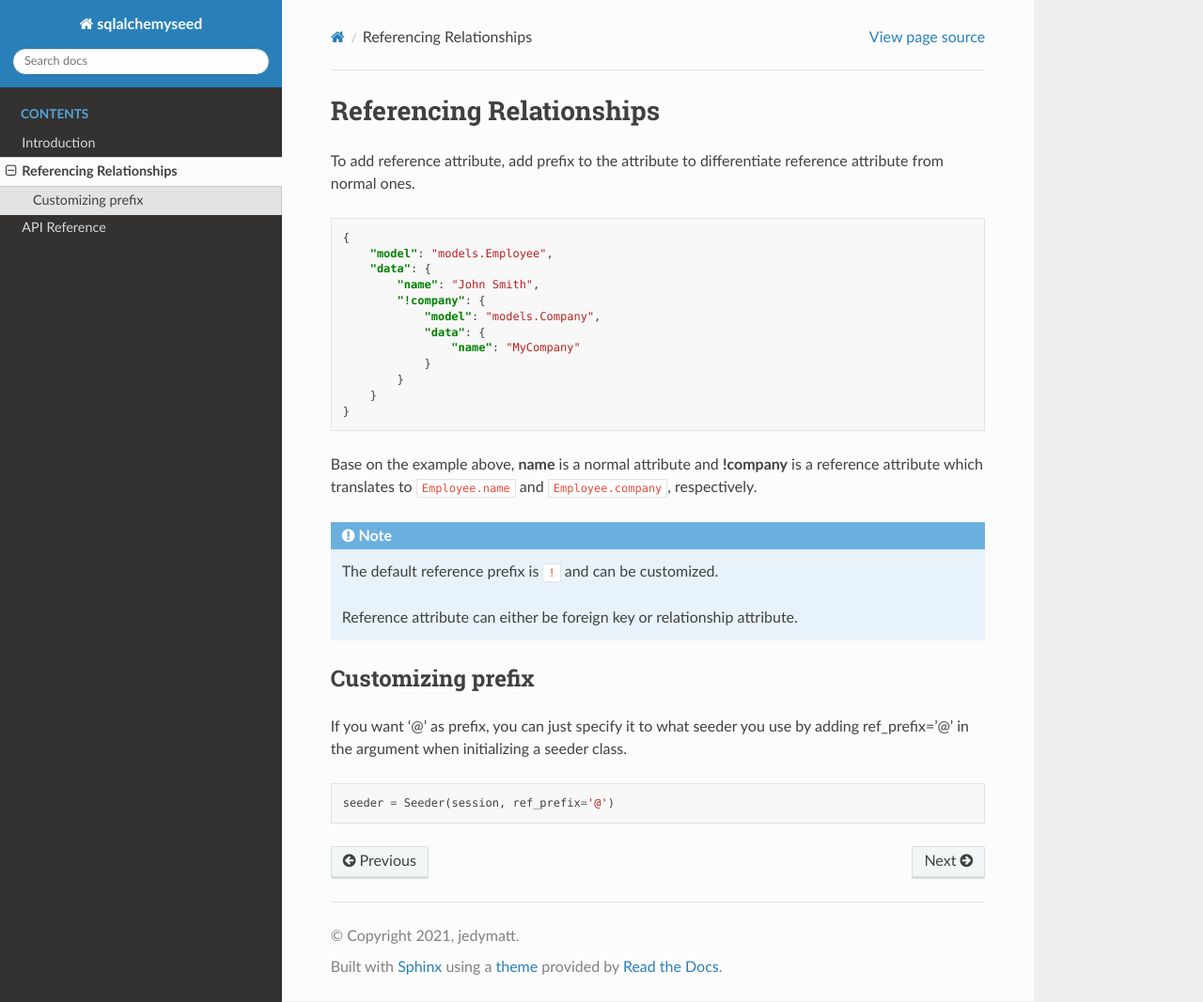
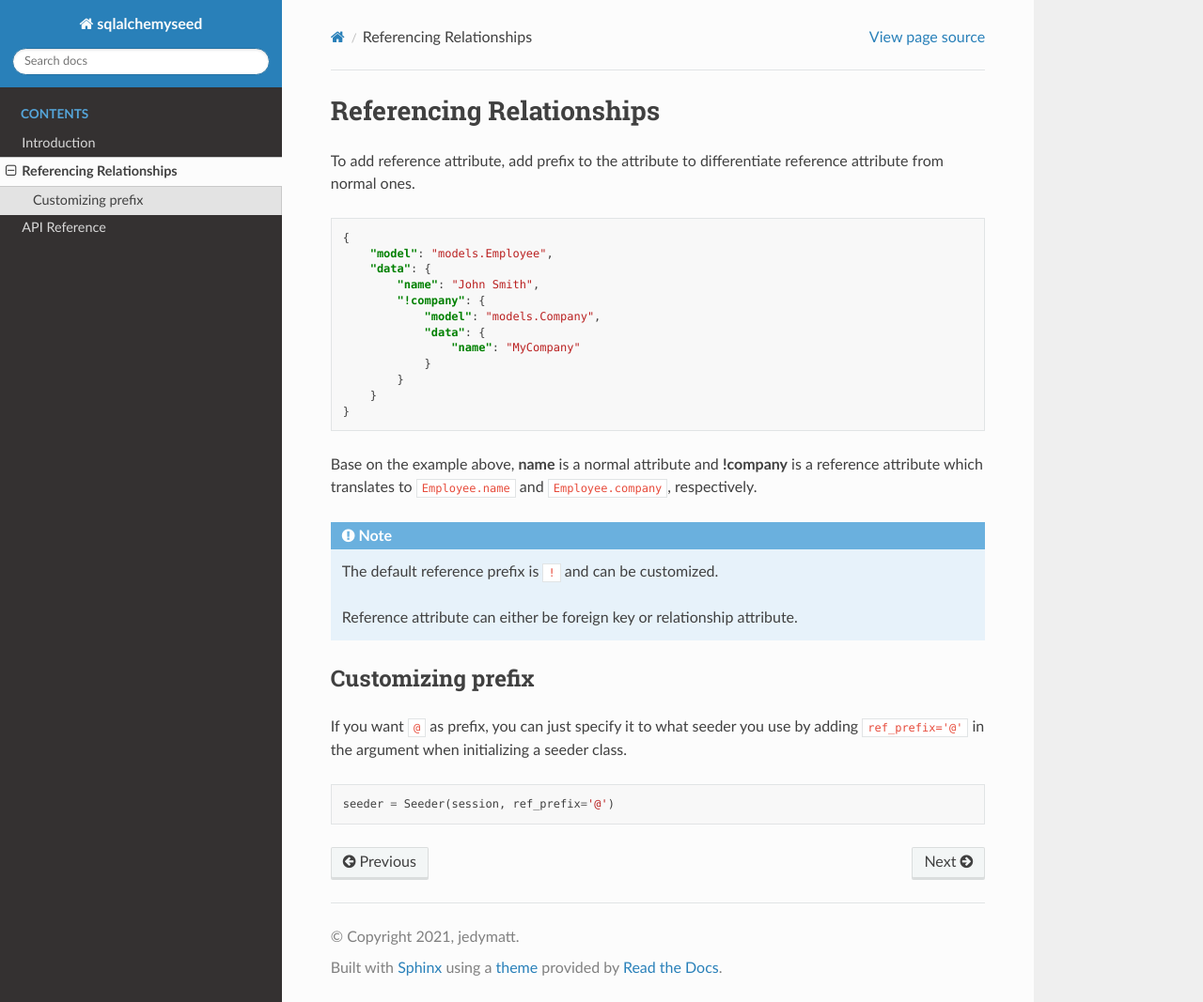
Before and after one commit to jedymatt/sqlalchemyseed, a Sphinx documentation site: the page built from docs/source/relationships.rst, in a window 1280 px wide and 1067 px high. Shown: the whole window at 94% size. Built offline with Sphinx 7.4.7 and the Read the Docs theme 2.0.0, drawn with Linux system fonts in a browser that asks for light colours.

```diff
--- a/docs/source/relationships.rst
+++ b/docs/source/relationships.rst
@@ -29,9 +29,9 @@ which translates to ``Employee.name`` and ``Employee.company``, respectively.
 
 Customizing prefix
 ------------------
-If you want '@' as prefix,
+If you want ``@`` as prefix,
 you can just specify it to what seeder you use by
-adding ref_prefix='@' in the argument when initializing a seeder class.
+adding ``ref_prefix='@'`` in the argument when initializing a seeder class.
 
 .. code-block:: python
 
```
Also changed, not shown: README.md (+1 -0 lines).
